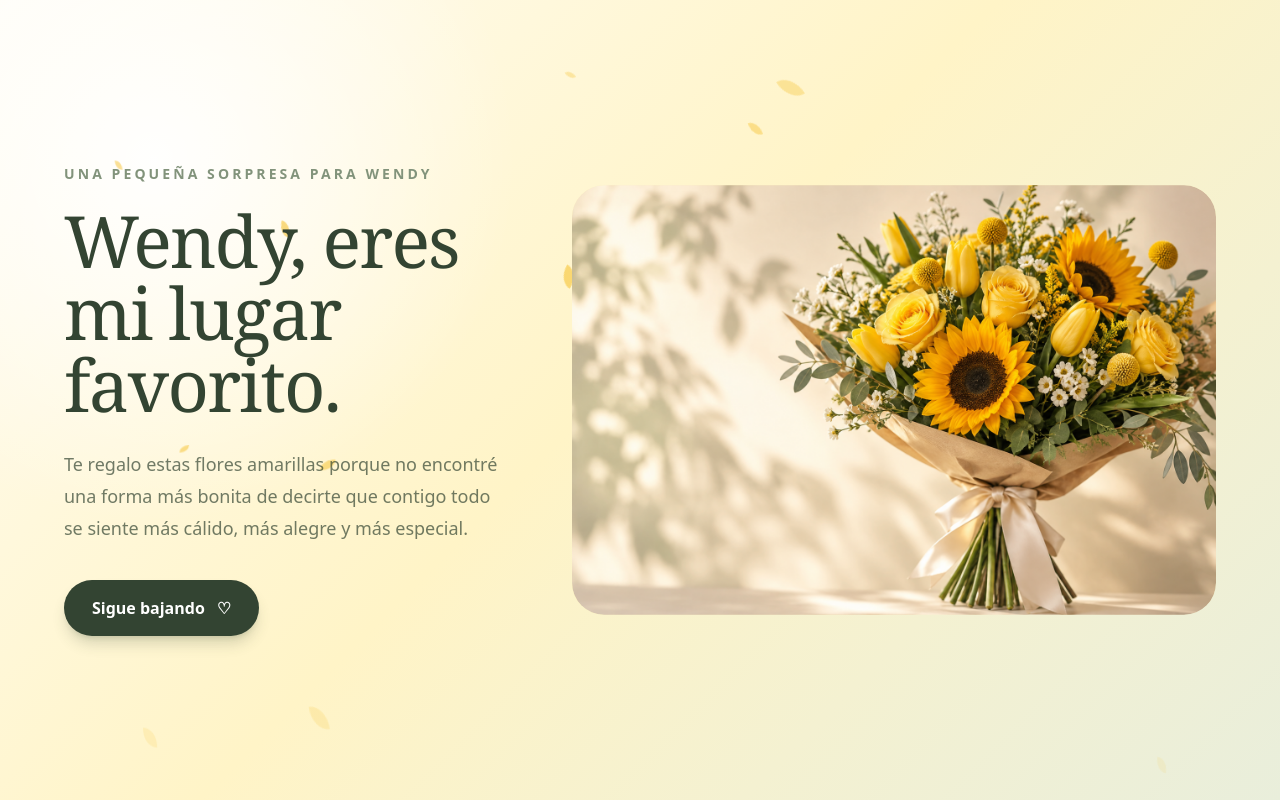
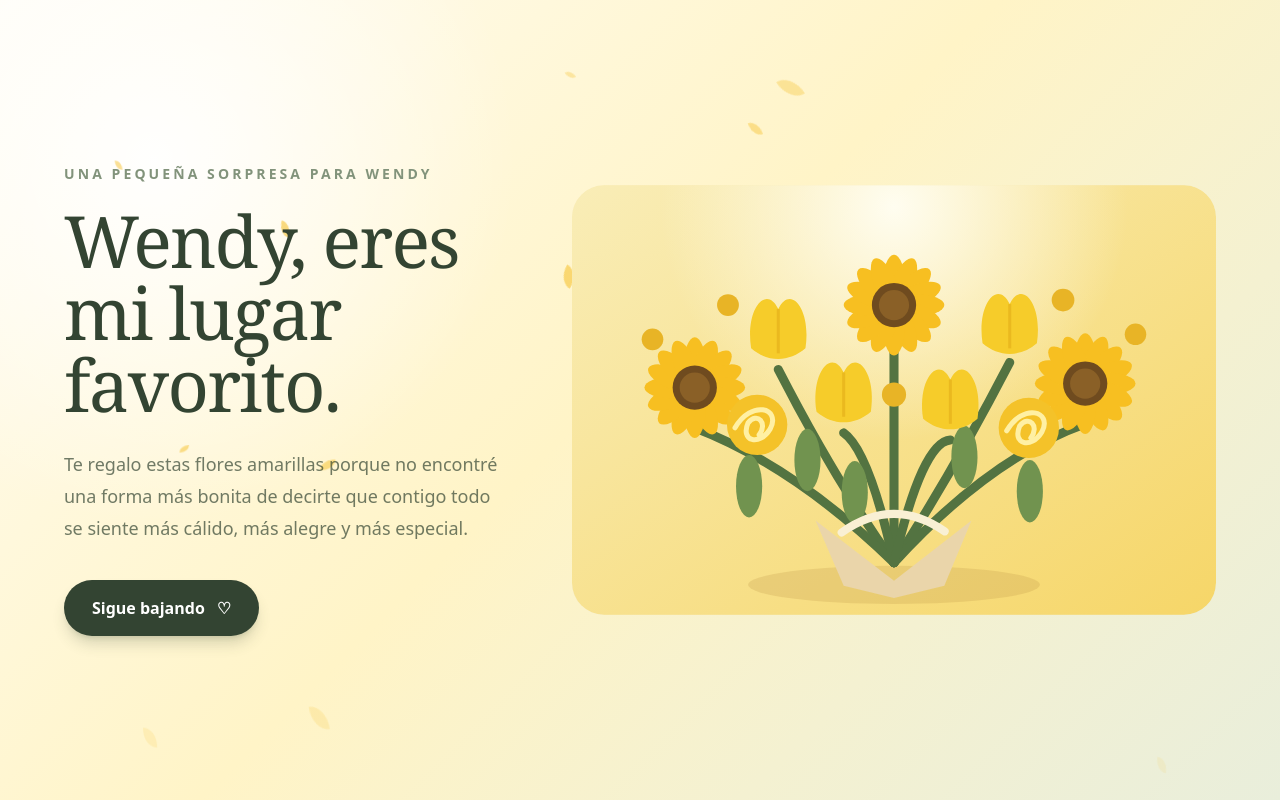
Before and after one commit to Eli20004/flores, a React (Vite) app: page / in a window 1280 px wide. Both pictures are taken after a click on the button "Abrir mi sorpresa". Shown: the top 800 px of the page. Built offline with nearby package versions, Linux system fonts and the light colour scheme.

Commit message:
Build animated bouquet in code

```diff
--- a/src/App.tsx
+++ b/src/App.tsx
@@ -1,6 +1,5 @@
 import { useState } from 'react'
 import { AnimatePresence, motion, useReducedMotion } from 'framer-motion'
-import bouquetImage from './assets/yellow-bouquet.png'
 
 const petals = Array.from({ length: 16 }, (_, index) => ({
   id: index,
@@ -27,6 +26,51 @@ function PetalField() {
       ))}
     </div>
   )
+}
+
+type BloomProps = { x: number; y: number; delay: number }
+
+function Sunflower({ x, y, delay }: BloomProps) {
+  const reduceMotion = useReducedMotion()
+  return <motion.g initial={reduceMotion ? false : { scale: 0, opacity: 0 }} animate={{ scale: 1, opacity: 1 }} transition={{ delay, type: 'spring', stiffness: 130, damping: 12 }} style={{ transformOrigin: `${x}px ${y}px` }}>
+    {Array.from({ length: 16 }, (_, i) => <ellipse key={i} cx={x} cy={y - 21} rx="11" ry="29" fill="#f7bf21" transform={`rotate(${i * 22.5} ${x} ${y})`} />)}
+    <circle cx={x} cy={y} r="22" fill="#6f4b1f" /><circle cx={x} cy={y} r="15" fill="#8a6027" />
+  </motion.g>
+}
+
+function Tulip({ x, y, delay }: BloomProps) {
+  const reduceMotion = useReducedMotion()
+  return <motion.g initial={reduceMotion ? false : { scale: 0, opacity: 0 }} animate={{ scale: 1, opacity: 1 }} transition={{ delay, type: 'spring', stiffness: 145, damping: 13 }} style={{ transformOrigin: `${x}px ${y}px` }}>
+    <path d={`M${x - 27} ${y + 17} C${x - 33} ${y - 22},${x - 12} ${y - 47},${x} ${y - 22} C${x + 12} ${y - 47},${x + 33} ${y - 22},${x + 27} ${y + 17} C${x + 11} ${y + 31},${x - 11} ${y + 31},${x - 27} ${y + 17}Z`} fill="#f6cc2a" />
+    <path d={`M${x} ${y - 22}v44`} stroke="#e3ad18" strokeWidth="3" opacity=".6" />
+  </motion.g>
+}
+
+function Rose({ x, y, delay }: BloomProps) {
+  const reduceMotion = useReducedMotion()
+  return <motion.g initial={reduceMotion ? false : { scale: 0, opacity: 0 }} animate={{ scale: 1, opacity: 1 }} transition={{ delay, type: 'spring', stiffness: 150, damping: 13 }} style={{ transformOrigin: `${x}px ${y}px` }}>
+    <circle cx={x} cy={y} r="30" fill="#f4c229" />
+    <path d={`M${x - 22} ${y + 3}C${x - 6} ${y - 25},${x + 24} ${y - 17},${x + 13} ${y + 4}C${x + 2} ${y + 22},${x - 17} ${y + 16},${x - 9} ${y - 2}C${x} ${y - 13},${x + 11} ${y - 2},${x + 2} ${y + 10}`} fill="none" stroke="#fff0a3" strokeWidth="5" strokeLinecap="round" />
+  </motion.g>
+}
+
+function AnimatedBouquet() {
+  const reduceMotion = useReducedMotion()
+  const stems = [[320, 120], [205, 152], [435, 145], [122, 210], [510, 206], [270, 215], [376, 222]]
+
+  return <div className="relative aspect-[3/2] w-full overflow-hidden rounded-[2rem] bg-[radial-gradient(circle_at_50%_5%,#fffdf0,transparent_45%),linear-gradient(145deg,#f9edb7,#f6d668)] shadow-flower">
+    <svg viewBox="0 0 640 420" className="h-full w-full" role="img" aria-label="Ramo animado de flores amarillas creado para Wendy">
+      <motion.ellipse cx="320" cy="394" rx="145" ry="19" fill="#b58d42" opacity=".22" initial={{ opacity: 0 }} animate={{ opacity: .22 }} transition={{ delay: .25 }} />
+      {stems.map(([x, y], i) => <motion.path key={i} d={`M320 372 Q${(320 + x) / 2} ${300 - i * 8} ${x} ${y + 28}`} fill="none" stroke="#537341" strokeWidth="9" strokeLinecap="round" initial={{ pathLength: 0 }} animate={{ pathLength: 1 }} transition={{ duration: reduceMotion ? 0 : .7, delay: i * .11 }} />)}
+      {[[234, 270, -28], [390, 267, 30], [176, 296, -42], [455, 301, 37], [281, 302, -18]].map(([x, y, angle], i) => <motion.ellipse key={i} cx={x} cy={y} rx="13" ry="31" fill="#71934f" transform={`rotate(${angle} ${x} ${y})`} initial={{ scale: 0 }} animate={{ scale: 1 }} transition={{ delay: .55 + i * .1 }} />)}
+      <motion.path d="M242 330 L320 390 L397 330 L370 395 L320 407 L270 395Z" fill="#ead5aa" initial={{ pathLength: 0, opacity: 0 }} animate={{ pathLength: 1, opacity: 1 }} transition={{ duration: .65, delay: .85 }} />
+      <Sunflower x={122} y={198} delay={.7} /><Sunflower x={510} y={194} delay={.85} /><Sunflower x={320} y={116} delay={1.02} />
+      <Tulip x={205} y={142} delay={1.12} /><Tulip x={435} y={137} delay={1.22} /><Tulip x={270} y={205} delay={1.32} /><Tulip x={376} y={212} delay={1.42} />
+      <Rose x={184} y={235} delay={1.5} /><Rose x={454} y={238} delay={1.6} />
+      {[{ x: 80, y: 150 }, { x: 560, y: 145 }, { x: 155, y: 116 }, { x: 488, y: 111 }, { x: 320, y: 205 }].map((dot, i) => <motion.circle key={i} cx={dot.x} cy={dot.y} r="11" fill="#e8b426" initial={{ scale: 0 }} animate={{ scale: 1 }} transition={{ delay: 1.7 + i * .08, type: 'spring' }} />)}
+      <motion.path d="M268 342 Q320 305 372 342" fill="none" stroke="#f9f0d4" strokeWidth="8" strokeLinecap="round" initial={{ pathLength: 0 }} animate={{ pathLength: 1 }} transition={{ duration: .5, delay: 2.05 }} />
+    </svg>
+  </div>
 }
 
 function App() {
@@ -63,7 +107,7 @@ function App() {
               </div>
               <motion.div initial={reduceMotion ? false : { clipPath: 'inset(100% 0 0 0 round 2rem)', scale: 0.94 }} animate={{ clipPath: 'inset(0% 0 0 0 round 2rem)', scale: 1 }} transition={{ duration: reduceMotion ? 0 : 1.35, delay: 0.35, ease: 'easeOut' }} className="relative mx-auto w-full max-w-2xl">
                 <div className="absolute -inset-5 rounded-[2.5rem] bg-sunshine/15 blur-3xl" />
-                <img src={bouquetImage} alt="Ramo de girasoles, tulipanes, rosas y craspedias amarillas" className="relative aspect-[3/2] w-full rounded-[2rem] object-cover shadow-flower" />
+                <div className="relative"><AnimatedBouquet /></div>
               </motion.div>
             </motion.div>
           )}
```
